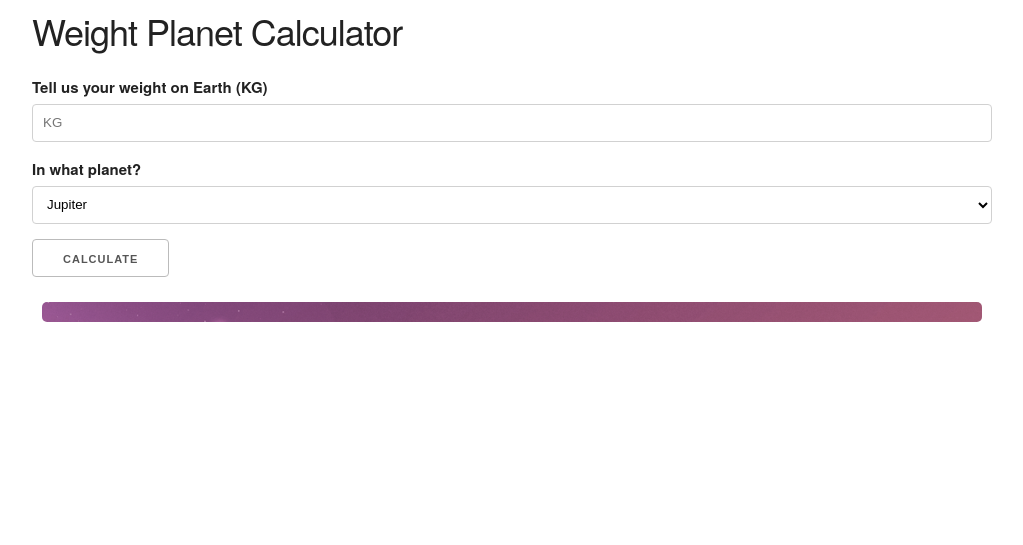
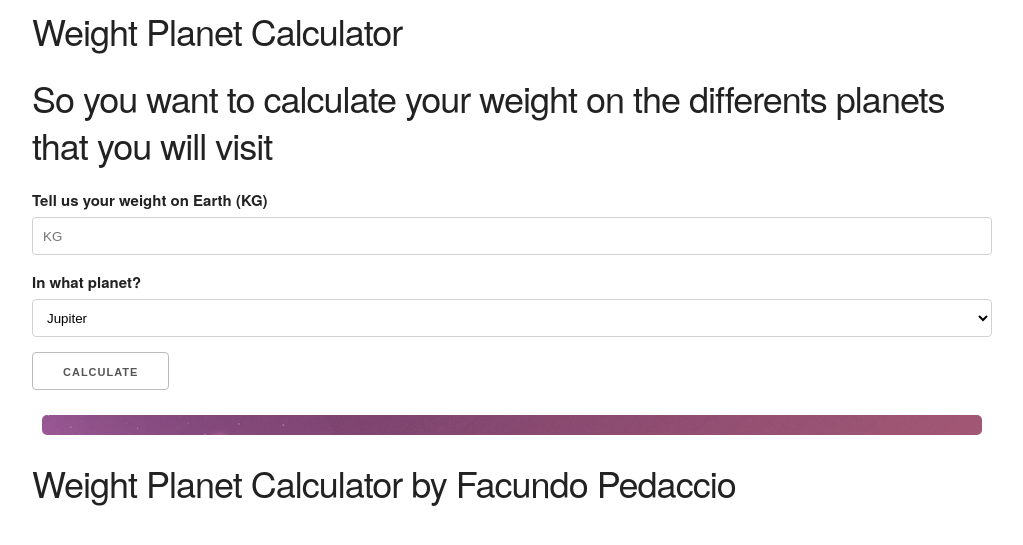
Before and after one commit to fpedaccio/planetsweb, a Flask app: page / in a window 1280 px wide. Shown: the top 545 px of the page, without its empty margins (128-1151 px from the left). Run offline with Flask 2, Linux system fonts and the light colour scheme.

Commit message:
Update app.html

```diff
--- a/templates/app.html
+++ b/templates/app.html
@@ -29,6 +29,7 @@
   <body>
     <div class="container">
       <h3>Weight Planet Calculator</h3>
+      <h3>So you want to calculate your weight on the differents planets that you will visit</h3>
     </div>
 
     <!-- Form -->
@@ -64,5 +65,8 @@
         </div>
       </form>
     </div>
+    <div class="container">
+      <h3>Weight Planet Calculator by Facundo Pedaccio</h3>
+    </div>
   </body>
 </html>
```
